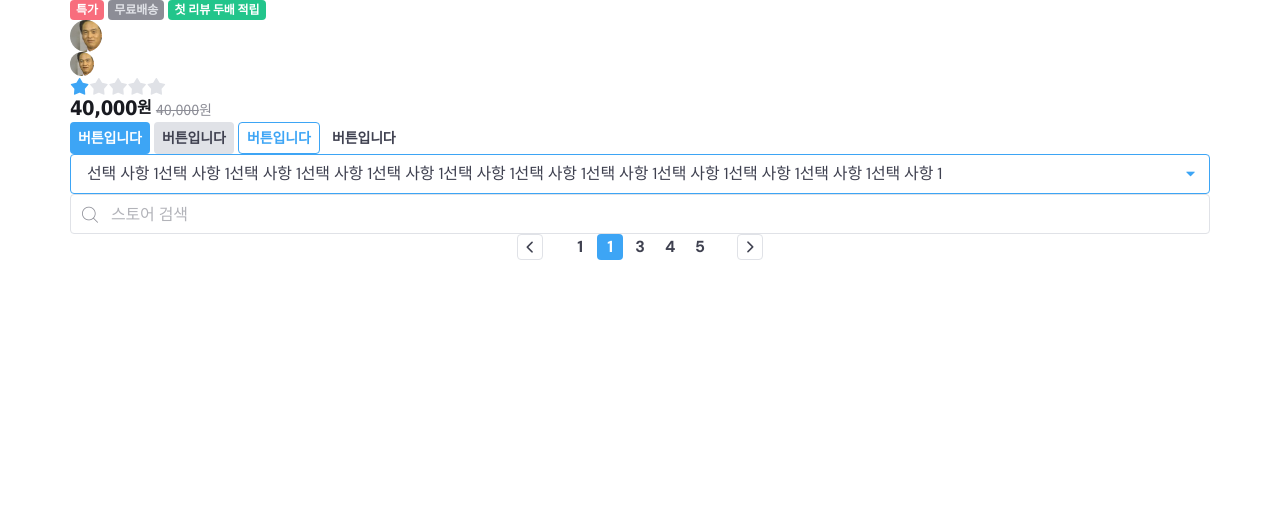
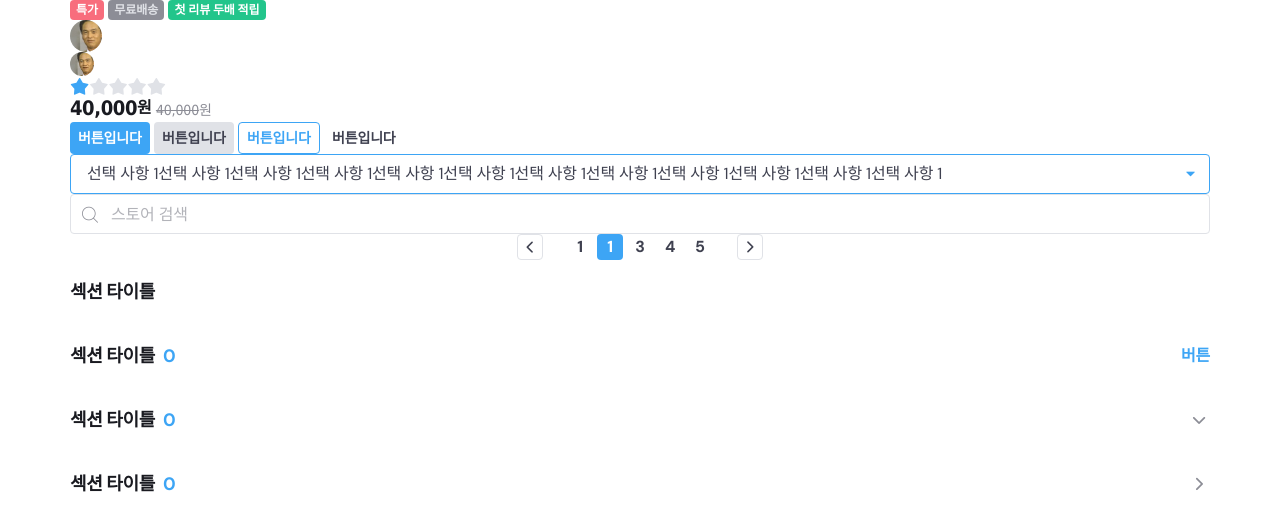
Before and after one commit to wondonghwi/tomorrow-house, a website: page components.html in a window 1280 px wide. Drawn offline with Linux system fonts and the light colour scheme; files whose address does not match are found by name.

Commit message:
💄 Create a shared component : product-section-header

```diff
--- a/components.html
+++ b/components.html
@@ -100,6 +100,34 @@
           </button>
         </div>
       </div>
+
+      <div>
+        <header class="product-section-header">
+          <h1 class="title">섹션 타이틀</h1>
+        </header>
+
+        <header class="product-section-header">
+          <h1 class="title">섹션 타이틀</h1>
+          <strong class="badge" aria-label="0개">0</strong>
+          <a class="text-button" href="/">버튼</a>
+        </header>
+
+        <header class="product-section-header">
+          <h1 class="title">섹션 타이틀</h1>
+          <strong class="badge" aria-label="0개">0</strong>
+          <button class="icon-button" type="button" aria-label="더보기">
+            <i class="ic-chevron" aria-hidden></i>
+          </button>
+        </header>
+
+        <header class="product-section-header">
+          <h1 class="title">섹션 타이틀</h1>
+          <strong class="badge" aria-label="0개">0</strong>
+          <button class="icon-button is-right" type="button" aria-label="더보기">
+            <i class="ic-chevron" aria-hidden></i>
+          </button>
+        </header>
+      </div>
     </div>
   </body>
 </html>
--- /dev/null
+++ b/styles/components/_product-section-header.scss
@@ -0,0 +1,56 @@
+.product-section-header {
+  position: relative;
+  @include flexbox(start);
+  width: 100%;
+  height: 64px;
+  background-color: $white;
+
+  .title {
+    @include text-style(16, $dark);
+  }
+
+  .badge {
+    @include text-style(16, $blue);
+    margin-left: 8px;
+  }
+
+  .text-button,
+  .icon-button {
+    @include pos-center-y;
+    right: -15px;
+
+    &:active,
+    &:hover {
+      opacity: 0.4;
+    }
+  }
+
+  .text-button {
+    @include text-style(14, $blue);
+    padding: 15px;
+    font-weight: 700;
+  }
+
+  .icon-button {
+    @include flexbox;
+    width: 22px + (15px * 2);
+    height: 22px + (15px * 2);
+    font-size: 22px;
+    color: $secondary;
+
+    &.is-right {
+      transform: translateY(-50%) rotate(-90deg);
+    }
+  }
+
+  @include responsive(T) {
+    .title,
+    .badge {
+      @include text-style(18);
+    }
+
+    .text-button {
+      @include text-style(16);
+    }
+  }
+}
--- a/styles/main.scss
+++ b/styles/main.scss
@@ -36,6 +36,7 @@
 @import 'components/product-info';
 @import 'components/order-form';
 @import 'components/checkout-card';
+@import 'components/product-section-header';
 
 @import 'layouts/grid';
 @import 'layouts/gnb';
```
Also changed, not shown: style.css, 1 other file.
